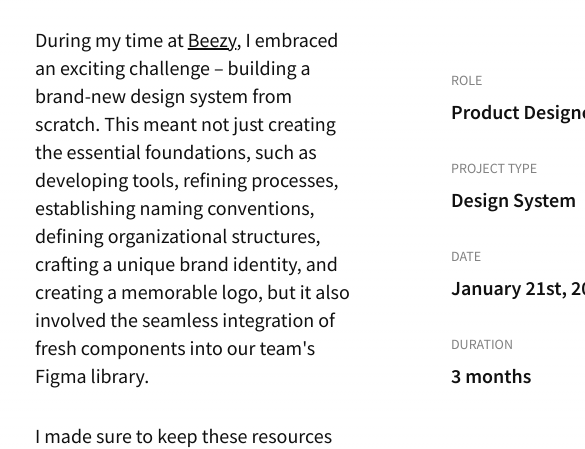
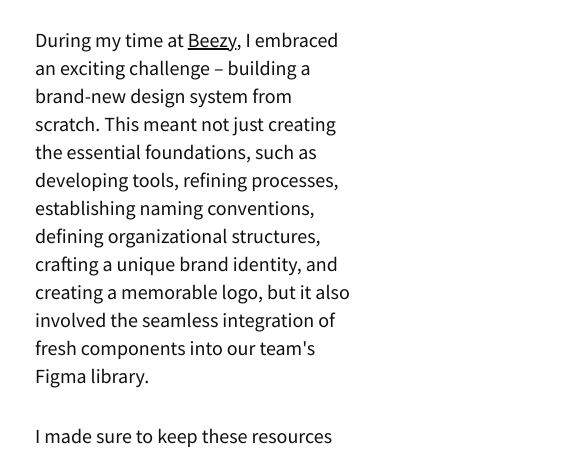
Before and after one commit to laugardie/newportfolio, a Next.js app: page /nectar in a window 390 px wide. Shown: the part 1042-1491 px from the top of the page, 585 px wide, since content can reach past the window. Built offline with nearby package versions, Linux system fonts and the light colour scheme.

Commit message:
Add Nectar responsive

```diff
--- a/app/nectar/page.tsx
+++ b/app/nectar/page.tsx
@@ -20,15 +20,15 @@ export default function Theatremode() {
       </div>
       <article>
         <SectionSm className="relative pt-24">
-          <aside className="absolute left-full pl-24">
-            <dl className="mt-[152px]">
+          <Title>Nectar</Title>
+          <aside className="hidden lg:flex lg:mb-8 xl:absolute xl:left-full xl:pl-20 2xl:pl-24">
+            <dl className="flex flex-wrap gap-10 xl:gap-0">
               <MetaProps tag="Role" description="Product Designer" />
               <MetaProps tag="Project Type" description="Design System" />
               <MetaProps tag="Date" description="January 21st, 2022" />
               <MetaProps tag="Duration" description="3 months" />
             </dl>
           </aside>
-          <Title>Nectar</Title>
           <Paragraph>
             During my time at{" "}
             <a
```
